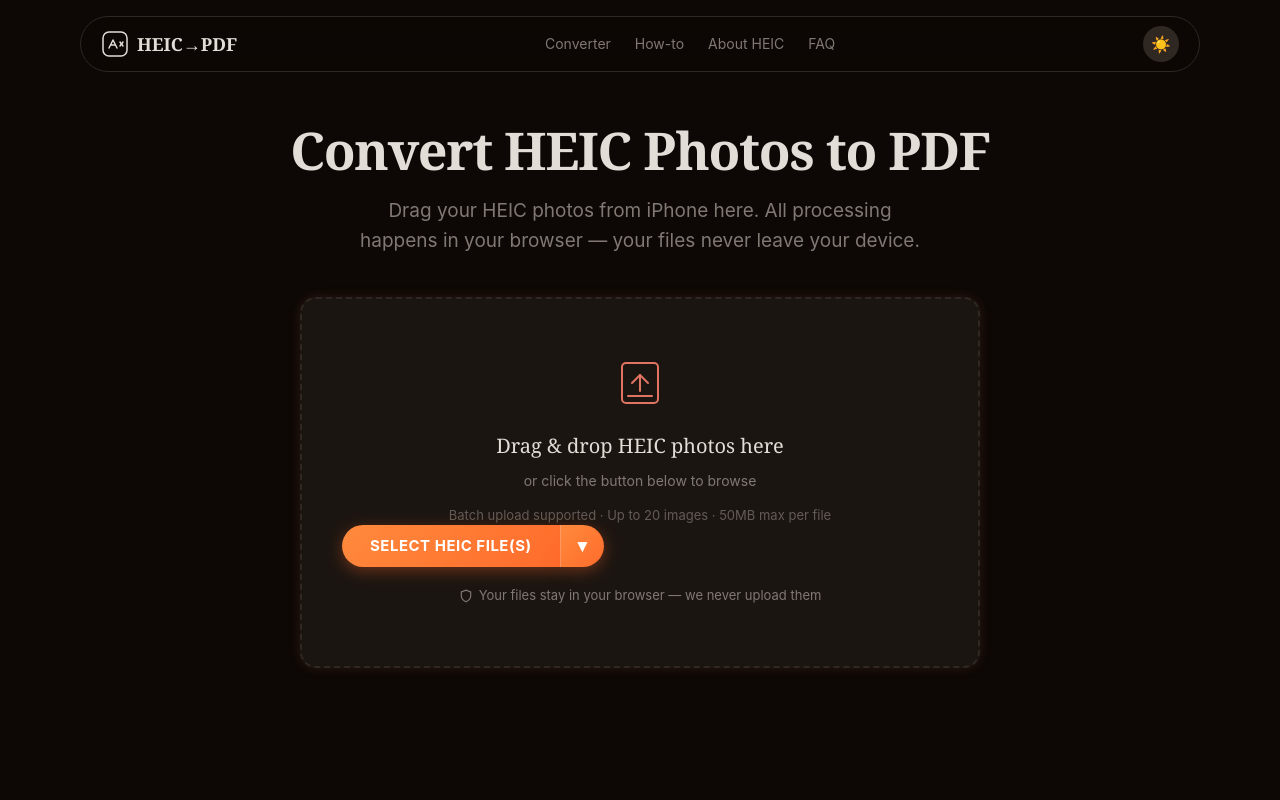
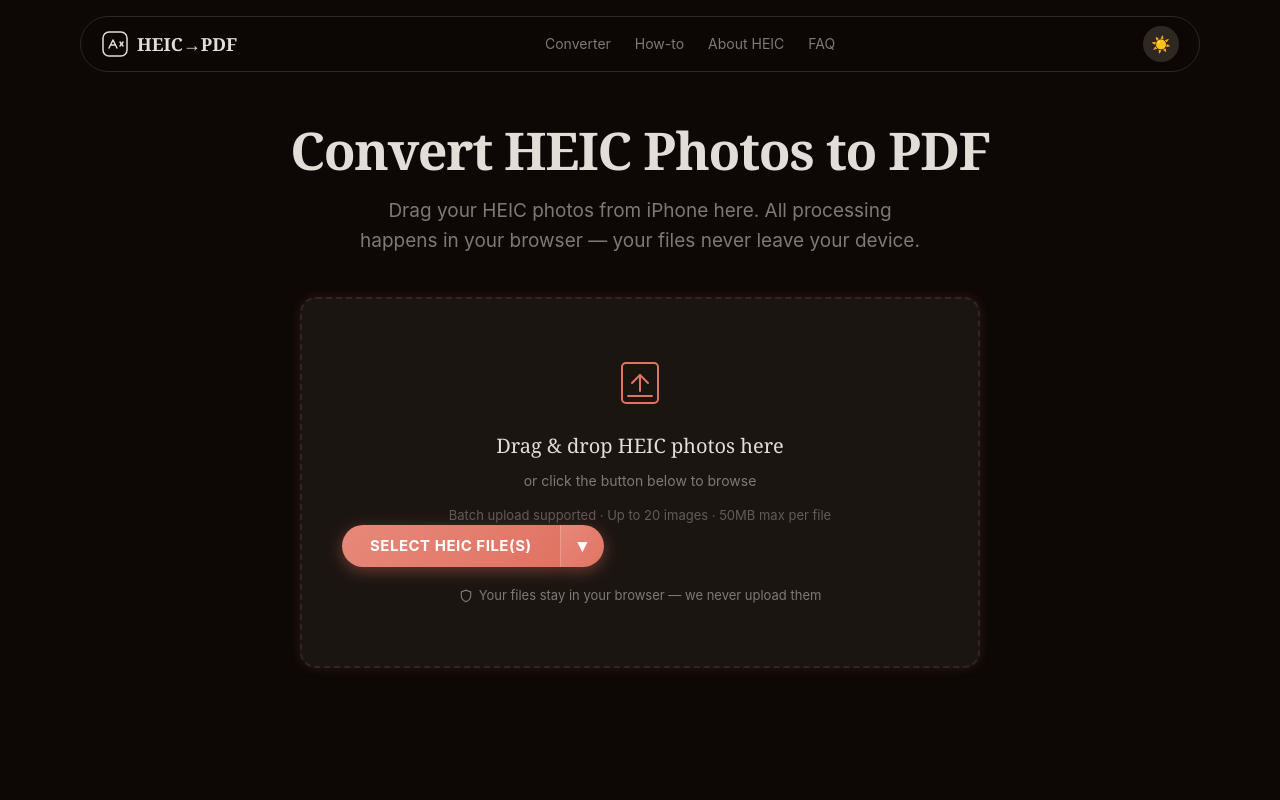
Before and after one commit to pang3fan-creator/heic-to-pdf, a Next.js app: page /en in a window 1280 px wide. Shown: the top 800 px of the page. Built offline with nearby package versions, Linux system fonts and the light colour scheme; no server answers.

Commit message:
fix: make CSS theme-aware with color-mix, add justify-content and overflow

```diff
--- a/src/app/globals.css
+++ b/src/app/globals.css
@@ -1689,7 +1689,7 @@ a:hover {
   padding: 12px 28px;
   border-radius: 100px 0 0 100px;
   border: none;
-  background: linear-gradient(135deg, #ff8a3d, #ff6b2b);
+  background: linear-gradient(135deg, color-mix(in srgb, var(--accent) 85%, white), var(--accent));
   color: #fff;
   font-size: 15px;
   font-weight: 700;
@@ -1697,15 +1697,16 @@ a:hover {
   font-family: var(--font-body);
   letter-spacing: 0.5px;
   display: flex;
+  justify-content: center;
   align-items: center;
   gap: 10px;
-  box-shadow: 0 4px 16px rgba(255, 107, 43, 0.35);
+  box-shadow: 0 4px 16px color-mix(in srgb, var(--accent) 40%, transparent);
   transition: transform 0.2s, box-shadow 0.2s;
   line-height: 1.2;
 }
 .split-btn-main:hover {
   transform: translateY(-1px);
-  box-shadow: 0 6px 24px rgba(255, 107, 43, 0.5);
+  box-shadow: 0 6px 24px color-mix(in srgb, var(--accent) 55%, transparent);
 }
 .split-btn-main:active {
   transform: translateY(0);
@@ -1716,14 +1717,14 @@ a:hover {
   border-radius: 0 100px 100px 0;
   border: none;
   border-left: 1px solid rgba(255, 255, 255, 0.25);
-  background: linear-gradient(135deg, #ff8a3d, #ff6b2b);
+  background: linear-gradient(135deg, color-mix(in srgb, var(--accent) 85%, white), var(--accent));
   color: #fff;
   font-size: 18px;
   font-weight: 700;
   cursor: pointer;
   line-height: 1;
   font-family: var(--font-body);
-  box-shadow: 0 4px 16px rgba(255, 107, 43, 0.35);
+  box-shadow: 0 4px 16px color-mix(in srgb, var(--accent) 40%, transparent);
   transition: transform 0.2s, box-shadow 0.2s;
   display: flex;
   align-items: center;
@@ -1731,7 +1732,7 @@ a:hover {
 }
 .split-btn-arrow:hover {
   transform: translateY(-1px);
-  box-shadow: 0 6px 24px rgba(255, 107, 43, 0.5);
+  box-shadow: 0 6px 24px color-mix(in srgb, var(--accent) 55%, transparent);
 }
 .split-btn-arrow:active {
   transform: translateY(0);
@@ -1749,6 +1750,8 @@ a:hover {
   padding: 6px;
   z-index: 10;
   box-sizing: border-box;
+  overflow: hidden;
+  white-space: nowrap;
 }
 .split-btn-dropdown button {
   display: flex;
```
